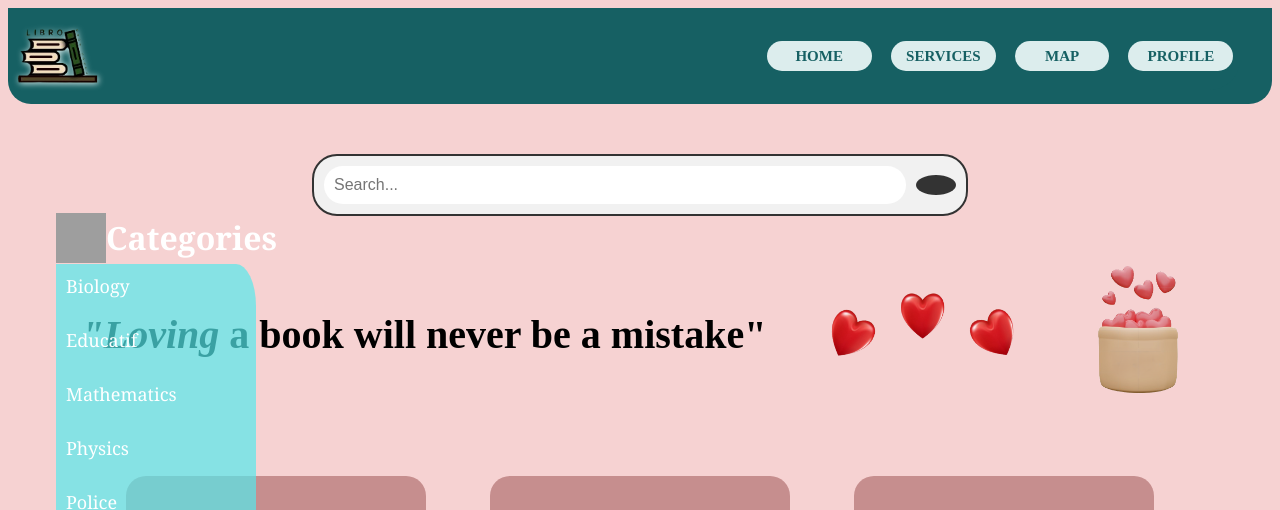
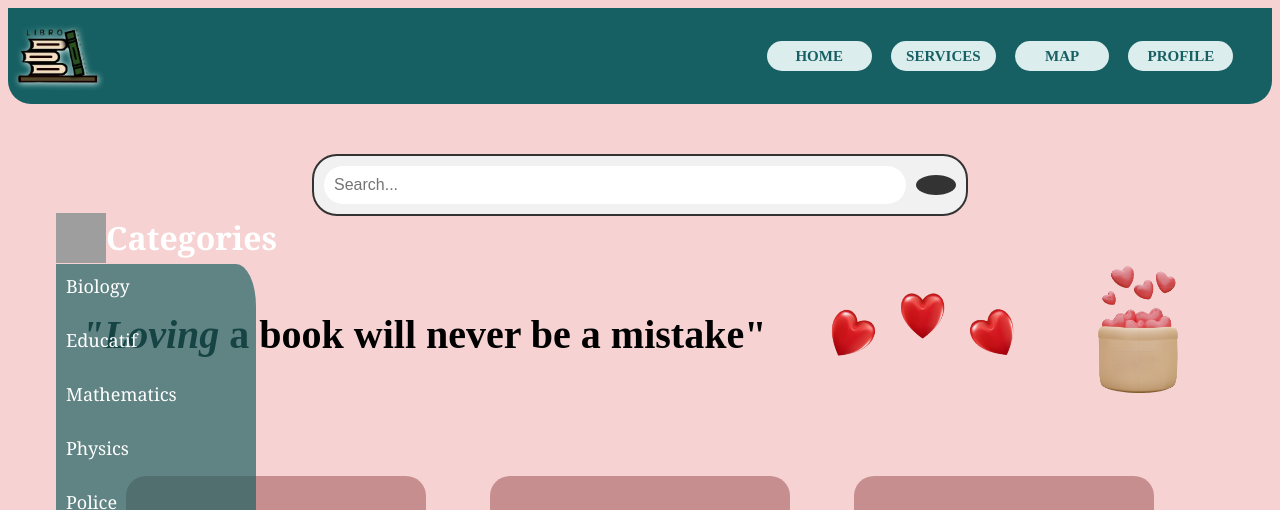
Before and after one commit to Celia-m1/Celia-m1, a PHP site: page /assets/html/romance.html in a window 1280 px wide, after a click on "Categories". Shown: the top 510 px of the page. Run offline with PHP 8.4, Linux system fonts and the light colour scheme; grey boxes are pictures that could not be loaded.

Commit message:
colors modified

```diff
--- a/assets/css/home.css
+++ b/assets/css/home.css
@@ -97,11 +97,6 @@ ul {
   padding: 5px;
   background-color: #f1f1f1;
   position: relative; /* Needed to position the arrow */
-}
-.categories a:last-child:hover {
-  border-radius: 40%;
-  background-color: #bde8ca;
-  color: #333;
 }
 
 /* Style for the search input */
--- a/assets/css/romancestyle.css
+++ b/assets/css/romancestyle.css
@@ -133,12 +133,8 @@ body {
   opacity: 1;
   visibility: visible;
   border-radius: 0 10% 10% 0;
-  background-color: rgba(
-    85,
-    234,
-    237,
-    0.692
-  ); /* Adds a semi-transparent dark background */
+  background-color: #206264b2;
+  /* Adds a semi-transparent dark background */
 }
 
 .titcat:hover {
```
